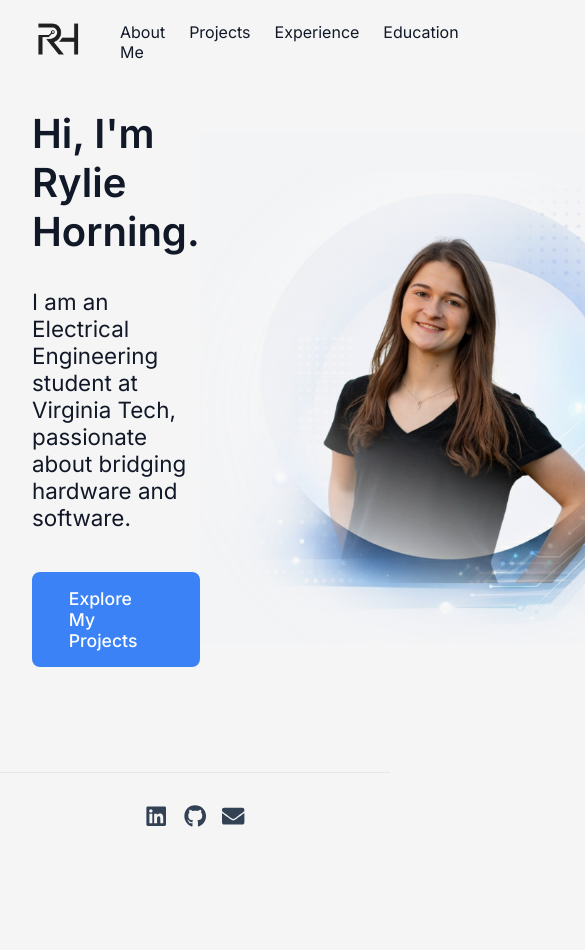
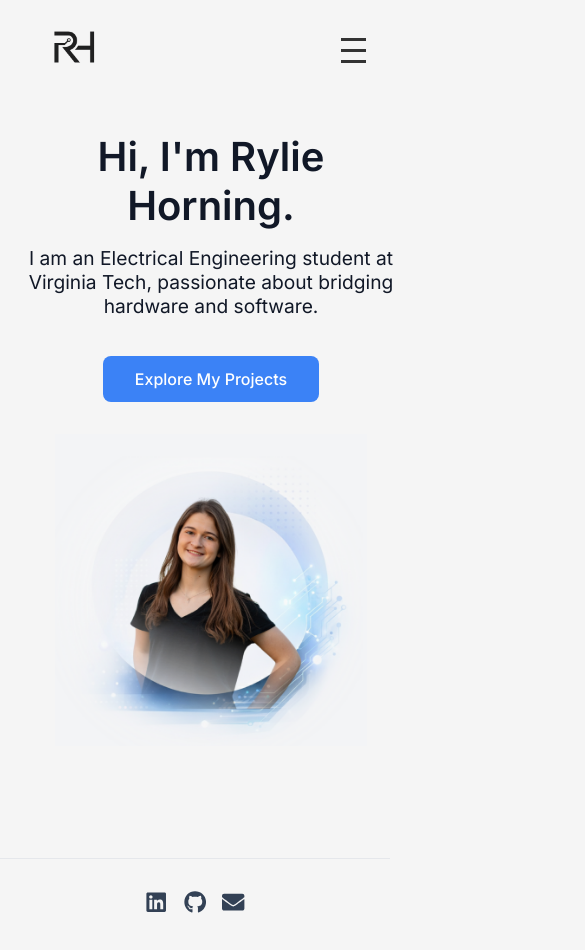
Before and after one commit to rylieh31/Personal-Website, a React (Create React App) app: page / in a window 390 px wide. Shown: the top 950 px of the page, 585 px wide, since content can reach past the window. Before the commit the page ends 864 px from the top, so only its background shows below. Built offline with nearby package versions, Linux system fonts and the light colour scheme.

Commit message:
changes to navbar and homepage for mobile

```diff
--- a/src/components/navbar/navbar.css
+++ b/src/components/navbar/navbar.css
@@ -62,3 +62,59 @@
   background-color: #93c5fd; /* lighter blue on hover */
   border-radius: 2px;
 }
+
+@media (max-width: 768px) {
+  .navbar {
+    flex-wrap: wrap;             /* allow menu to drop below */
+    padding: 0.5rem 1rem;
+  }
+
+  .hamburger {
+    display: flex;
+    flex-direction: column;
+    cursor: pointer;
+    padding: 0.5rem;
+    z-index: 1001;
+  }
+
+  .hamburger .bar {
+    width: 25px;
+    height: 3px;
+    background-color: #333;
+    margin: 4px 0;
+    transition: all 0.3s ease;
+  }
+
+  /* Animate hamburger into X when open */
+  .hamburger .bar.open:nth-child(1) {
+    transform: rotate(45deg) translate(5px, 5px);
+  }
+  .hamburger .bar.open:nth-child(2) {
+    opacity: 0;
+  }
+  .hamburger .bar.open:nth-child(3) {
+    transform: rotate(-45deg) translate(6px, -6px);
+  }
+
+  .navbar-right {
+    width: 100%;
+    overflow: hidden;
+    max-height: 0;
+    transition: max-height 0.3s ease;
+  }
+
+  .navbar-right.open {
+    max-height: 500px; /* large enough to show all links */
+  }
+
+  .nav-links {
+    flex-direction: column;
+    align-items: center;
+    padding: 0;
+    margin: 0.5rem 0;
+  }
+
+  .nav-links li {
+    margin: 0.8rem 0;
+  }
+}
--- a/src/components/navbar/navbar.js
+++ b/src/components/navbar/navbar.js
@@ -1,9 +1,15 @@
-import React from 'react';
+import React, { useState } from 'react';
 import './navbar.css';
 import logo from '../../images/Logo.png';
 import { NavLink } from 'react-router-dom';
 
 const Navbar = () => {
+  const [isOpen, setIsOpen] = useState(false);
+
+  const toggleMenu = () => {
+    setIsOpen(!isOpen);
+  };
+
   return (
     <nav className="navbar">
       <div className="nav-brand">
@@ -12,25 +18,32 @@
         </NavLink>
       </div>
 
-      <div className="navbar-right">
+      {/* Hamburger for mobile */}
+      <div className="hamburger" onClick={toggleMenu}>
+        <div className={`bar ${isOpen ? 'open' : ''}`}></div>
+        <div className={`bar ${isOpen ? 'open' : ''}`}></div>
+        <div className={`bar ${isOpen ? 'open' : ''}`}></div>
+      </div>
+
+      <div className={`navbar-right ${isOpen ? 'open' : ''}`}>
         <ul className="nav-links">
           <li>
-            <NavLink to="/about" className={({ isActive }) => isActive ? 'active' : ''}>
+            <NavLink to="/about" className={({ isActive }) => isActive ? 'active' : ''} onClick={() => setIsOpen(false)}>
               About Me
             </NavLink>
           </li>
           <li>
-            <NavLink to="/projects" className={({ isActive }) => isActive ? 'active' : ''}>
+            <NavLink to="/projects" className={({ isActive }) => isActive ? 'active' : ''} onClick={() => setIsOpen(false)}>
               Projects
             </NavLink>
           </li>
           <li>
-            <NavLink to="/experience" className={({ isActive }) => isActive ? 'active' : ''}>
+            <NavLink to="/experience" className={({ isActive }) => isActive ? 'active' : ''} onClick={() => setIsOpen(false)}>
               Experience
             </NavLink>
           </li>
           <li>
-            <NavLink to="/education" className={({ isActive }) => isActive ? 'active' : ''}>
+            <NavLink to="/education" className={({ isActive }) => isActive ? 'active' : ''} onClick={() => setIsOpen(false)}>
               Education
             </NavLink>
           </li>
--- a/src/pages/education/education.js
+++ b/src/pages/education/education.js
@@ -19,7 +19,7 @@
     degree: "Associate of Arts and Sciences: Computer Science",
     date: "Aug 2021 – May 2024",
     logo: nrccLogo,
-    highlights: ["GPA: 4.00/4.00", "President's List"]
+    highlights: ["Completed concurrently with High School","GPA: 4.00/4.00", "President's List"]
   },
   {
     school: "Christiansburg High School",
--- a/src/pages/home/home.css
+++ b/src/pages/home/home.css
@@ -64,3 +64,32 @@
   height: auto;
   object-fit: contain;
 }
+
+/* Mobile / small screens */
+@media (max-width: 768px) {
+  .home {
+    flex-direction: column;        /* stack text + image */
+    align-items: center;           /* center everything */
+    text-align: center;            /* center text */
+    padding: 2rem 1rem;            /* smaller padding for mobile */
+  }
+
+  .hero-text {
+    max-width: 100%;               /* full width on mobile */
+  }
+
+  .home p.subtitle {
+    margin-top: 1rem;              /* smaller spacing */
+    font-size: 1.2rem;             /* adjust font size */
+  }
+
+  .project-button {
+    padding: 0.8rem 2rem;          /* slightly smaller button */
+    font-size: 1rem;
+  }
+
+  .photohome {
+    max-width: 80%;                /* shrink image to fit screen */
+    margin-top: 2rem;              /* add space below text */
+  }
+}
```
